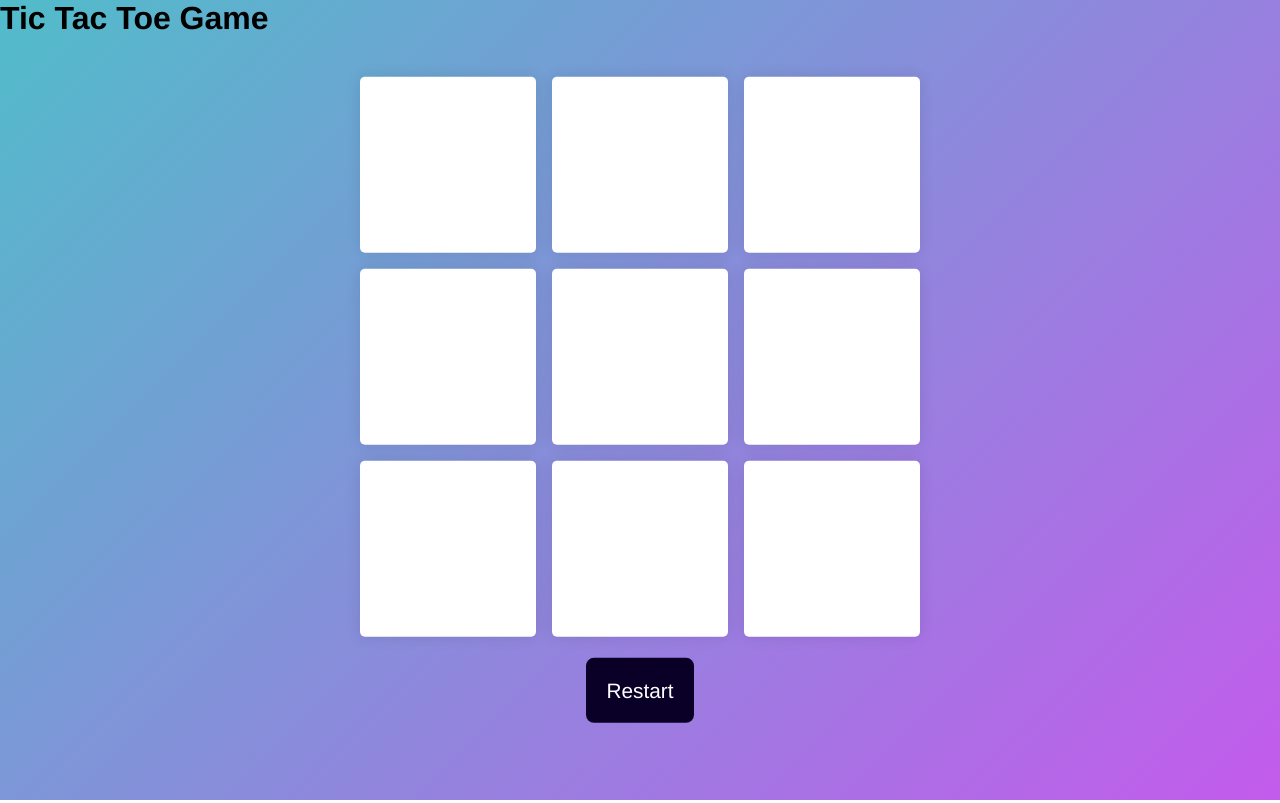
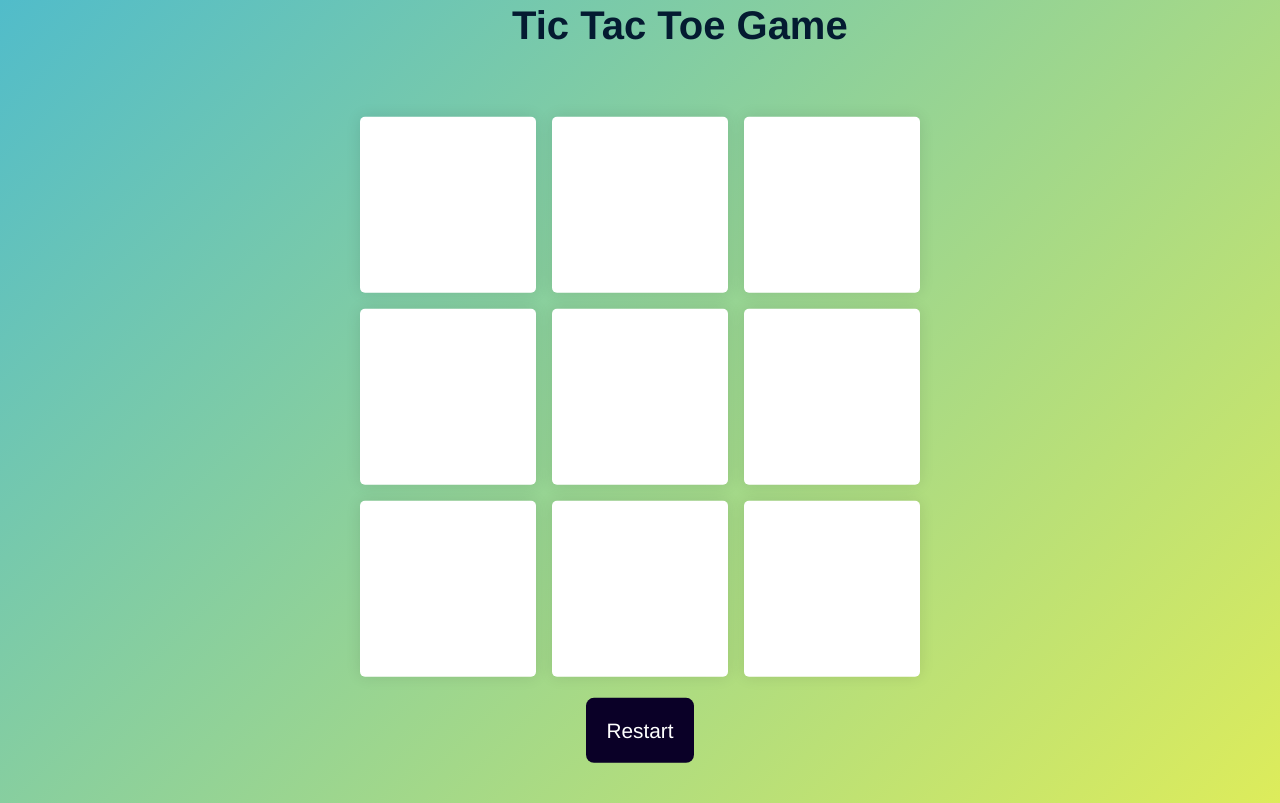
Before and after one commit to Janani-Jayachandran/PRODIGY_WD_03, a plain HTML site: page index.html in a window 1280 px wide. Drawn offline with Linux system fonts and the light colour scheme.

Commit message:
added style

```diff
--- a/assets/style.css
+++ b/assets/style.css
@@ -7,17 +7,23 @@
 
 body{
     height:100vh;
-    background: linear-gradient(135deg, #51bcca, #c35bec) ;
+    background: linear-gradient(135deg, #51bcca, #ddec5b) ;
 }
 
 html{
     font-size: 16px;
 }
 
+h1{
+    margin-left: 40%;
+    margin-top: 0.2%;
+    font-size: 40px;
+    color: #041b31;
+}
 .wrapper{
     position: absolute;
     transform: translate(-50%,-50%);
-    top:50%;
+    top:55%;
     left:50%;
 }
 
```
